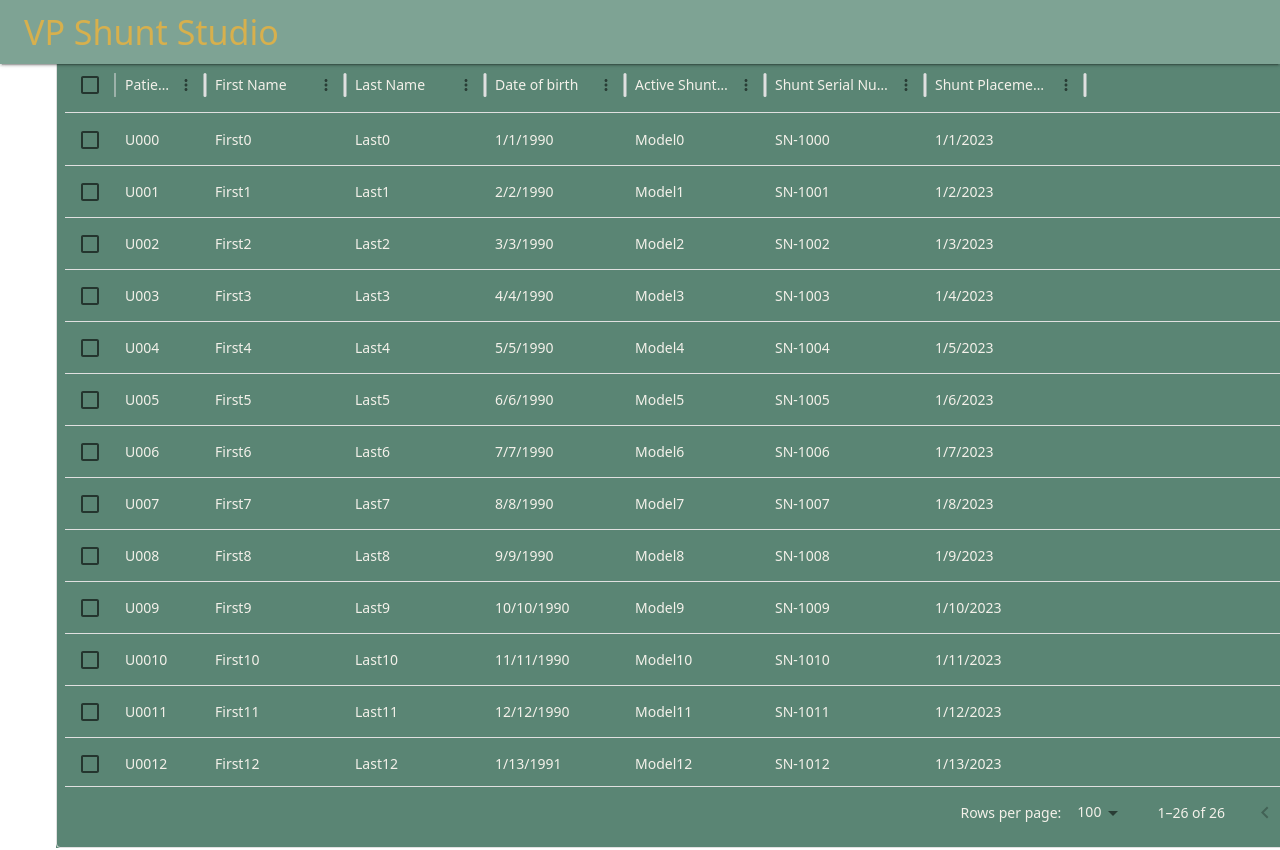
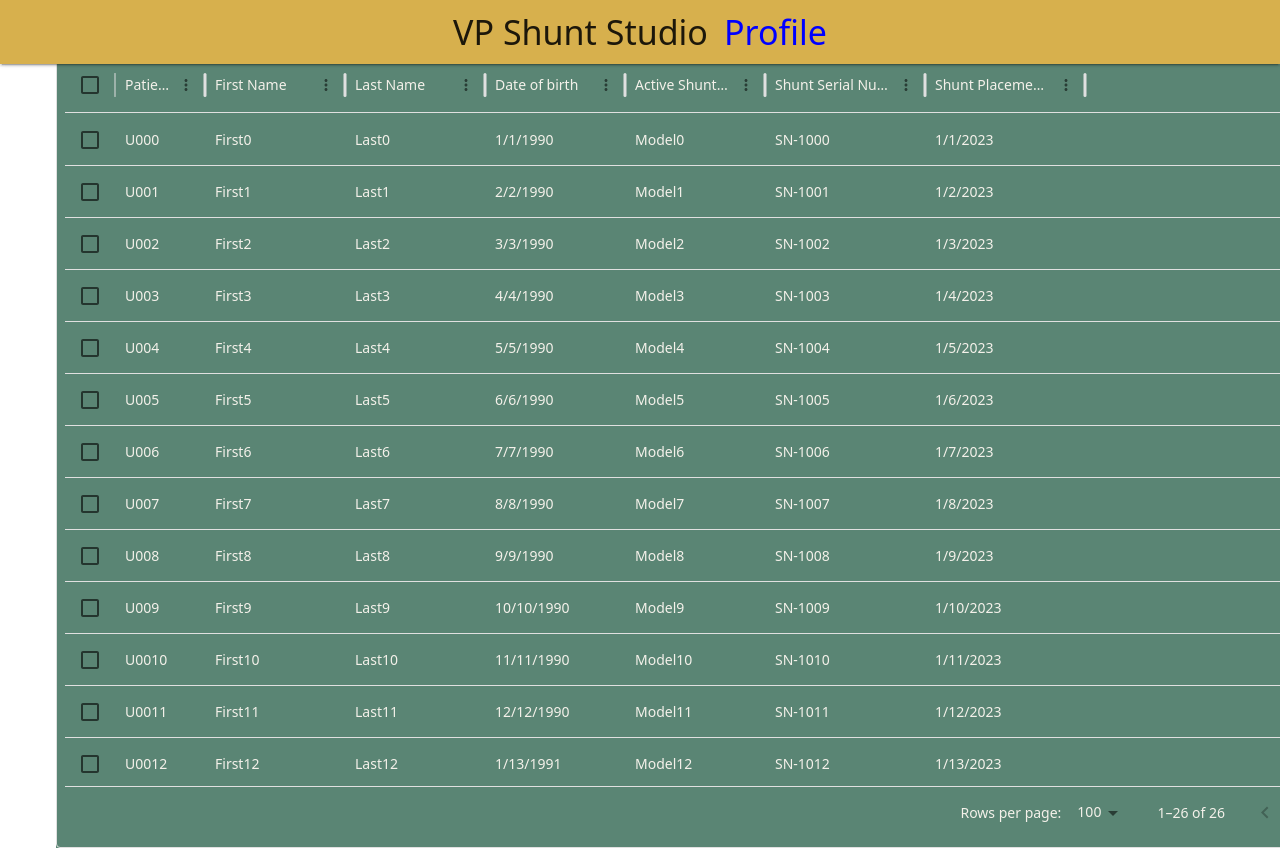
Before and after one commit to gracehoober/vpshunt-studio, a React (Vite) app: page /dashboard in a window 1280 px wide. Shown: the top 850 px of the page. Built offline with nearby package versions, Linux system fonts and the light colour scheme.

Commit message:
feat: :art: reorganize component structure

```diff
--- a/src/components/App.tsx
+++ b/src/components/App.tsx
@@ -4,10 +4,12 @@ import { BrowserRouter, Route, Routes } from "react-router";
 import theme from "../themes/theme.ts";
 import { ImageLibrary } from "./imageLibrary/ImageLibrary.tsx";
 import { Home } from "./home/Home.tsx";
+import { NavBar } from "./navBar/NavBar.tsx";
 
-function App() {
+const App = () => {
   return (
     <ThemeProvider theme={theme}>
+      <NavBar />
       <BrowserRouter>
         <Routes>
           <Route path="/" element={<Home />} />
@@ -18,6 +20,6 @@ function App() {
       </BrowserRouter>
     </ThemeProvider>
   );
-}
+};
 
 export default App;
--- a/src/components/dashboard/Dashboard/Dashboard.tsx
+++ b/src/components/dashboard/Dashboard/Dashboard.tsx
@@ -1,4 +1,3 @@
-import { NavBar } from "../../navBar/NavBar";
 import { Button, Box } from "@mui/material";
 import { useState } from "react";
 import { NewEntry } from "../NewEntry/NewEntry";
@@ -51,8 +50,6 @@ const Dashboard: React.FC = () => {
   }));
 
   return (
-    <>
-      <NavBar />
     <Box sx={styles.box}>
       <DataGrid
         columns={columns}
@@ -76,7 +73,6 @@ const Dashboard: React.FC = () => {
         />
       )}
     </Box>
-    </>
   );
 };
 
--- a/src/components/navBar/NavBar.tsx
+++ b/src/components/navBar/NavBar.tsx
@@ -1,15 +1,34 @@
 import { AppBar, Toolbar, Typography } from "@mui/material";
 
-function NavBar() {
+const NavBar = () => {
   return (
-    <AppBar sx={{ backgroundColor: "background.default" }} elevation={2}>
+    <AppBar sx={styles.appBar} elevation={2}>
       <Toolbar>
-        <Typography variant="h4" component="h1" color="primary">
+        <Typography variant="h4" component="h1" sx={styles.title}>
           VP Shunt Studio
+        </Typography>
+        <Typography variant="h4" component="h1" sx={styles.user}>
+          Profile
         </Typography>
       </Toolbar>
     </AppBar>
   );
-}
+};
+const styles = {
+  appBar: {
+    bgcolor: "",
+    display: "flex",
+    justifyContent: "spaceBetween",
+    alignItems: "center",
+  },
+  title: {
+    color: "primary.default",
+    p: 1,
+  },
+  user: {
+    color: "blue",
+    p: 1,
+  },
+};
 
 export { NavBar };
```
Also changed, not shown: src/components/TestForm.tsx (deleted, +0 -44 lines). Lines whose indentation alone changed are shown as unchanged.
